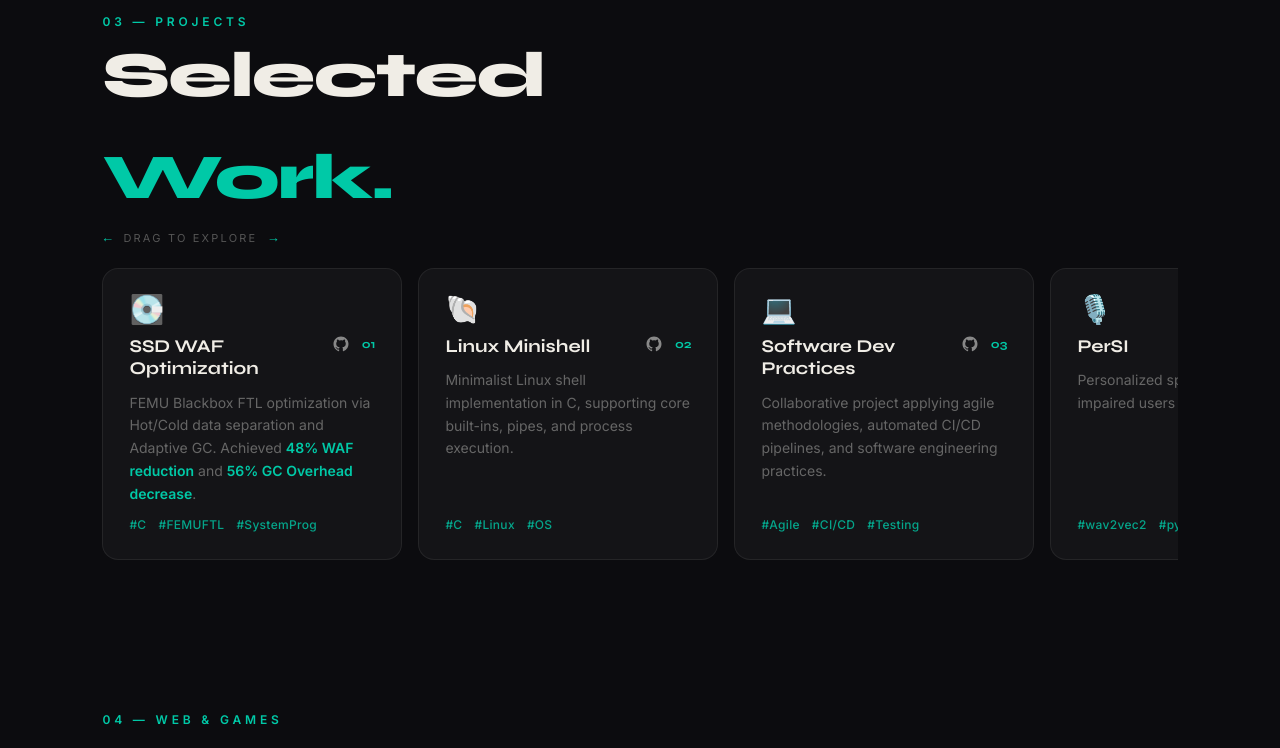
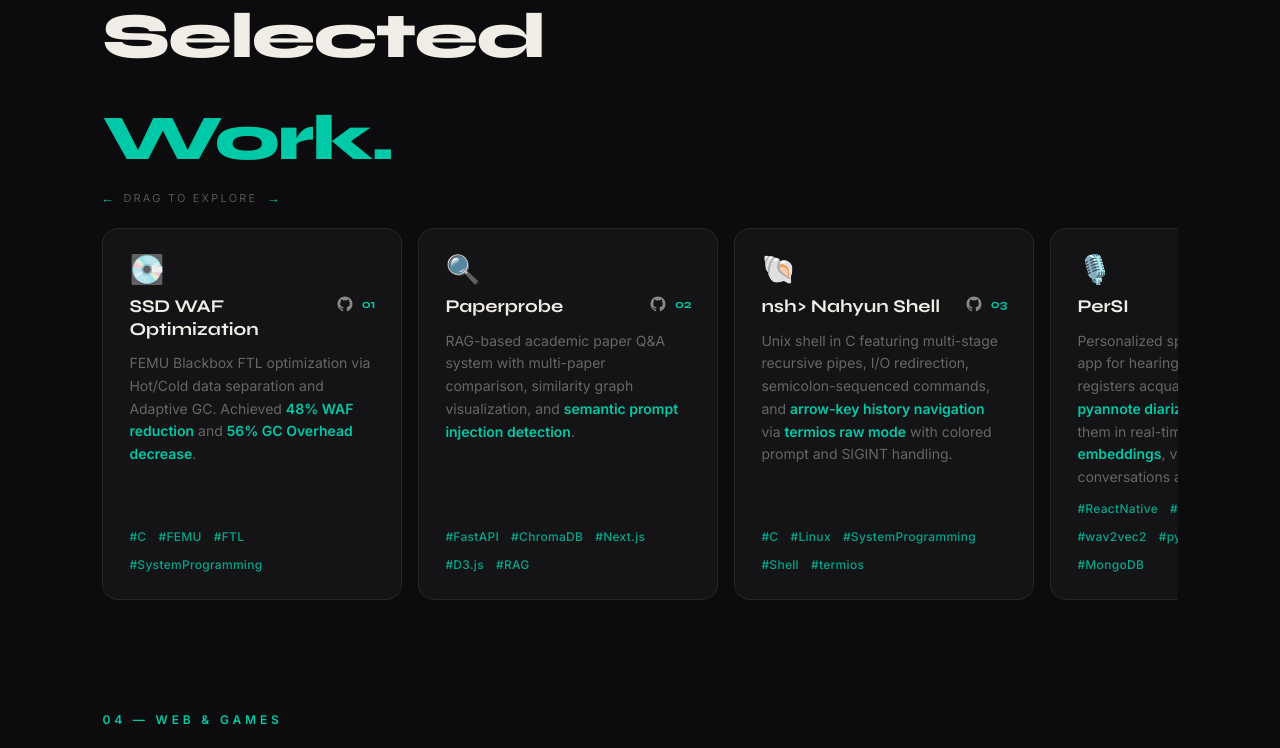
Before and after one commit to nahyun27/nahyun-portfolio, a Next.js app: page / in a window 1280 px wide. Shown: the part 2505-3253 px from the top of the page. Built offline with nearby package versions, Linux system fonts and the light colour scheme.

Commit message:
feat: update project cards with detailed subtitles and refined tags

```diff
--- a/src/components/HorizontalSlider.tsx
+++ b/src/components/HorizontalSlider.tsx
@@ -11,6 +11,9 @@ interface Card {
   tags: string[];
   emoji?: string;
   github?: string;
+  demo?: string;
+  playstore?: string;
+  appstore?: string;
 }
 
 // A single card component to handle mouse tracking locally
@@ -82,16 +85,47 @@ function SpotlightCard({ card, delay }: { card: Card, delay: number }) {
             style={{ fontFamily: "'Syne', sans-serif", color: "#F0EDE6" }}>
             {card.title}
           </h3>
-          <div className="flex items-center gap-3">
+          <div className="flex items-center gap-2">
+            {/* App Store (Apple Logo) */}
+            {card.appstore && (
+              <a href={card.appstore} target="_blank" rel="noopener noreferrer"
+                className="transition-all hover:text-[#00C9A7] hover:-translate-y-0.5"
+                style={{ color: "#888" }}
+                title="App Store">
+                <svg className="w-[18px] h-[18px] shrink-0" fill="currentColor" viewBox="0 0 24 24"><path d="M17.05 20.28c-.98.95-2.05.8-3.08.35-1.09-.46-2.09-.48-3.24 0-1.44.62-2.2.44-3.06-.35C2.79 15.25 3.51 7.59 9.05 7.31c1.35.07 2.29.74 3.08.8 1.18-.09 2.31-.91 3.65-.81 1.54.11 2.82.72 3.63 1.87-3.07 1.82-2.39 5.86.88 7.15-.71 1.77-1.55 3.52-3.24 4.04v-.08zM12.03 7.25c-.15-2.23 1.66-4.07 3.74-4.25.29 2.58-2.34 4.5-3.74 4.25z" /></svg>
+              </a>
+            )}
+
+            {/* Google Play (Android Logo) */}
+            {card.playstore && (
+              <a href={card.playstore} target="_blank" rel="noopener noreferrer"
+                className="transition-all hover:text-[#00C9A7] hover:-translate-y-0.5"
+                style={{ color: "#888" }}
+                title="Google Play">
+                <svg className="w-[18px] h-[18px] shrink-0" fill="currentColor" viewBox="0 0 24 24"><path d="M17.7 5.4 19.5 2c.2-.3 0-.6-.3-.6s-.5.1-.6.4L16.8 5c-1.4-.6-3-.9-4.8-.9-1.8 0-3.4.3-4.8.9L5.3 1.8c-.1-.2-.4-.3-.6-.1-.2.1-.3.4-.1.6l1.8 3.4c-3.1 1.7-5.2 4.9-5.2 8.6v.8h21.6v-.8c0-3.7-2.1-6.9-5.1-8.9zm-9.3 5.4c-.6 0-1.1-.5-1.1-1.1 0-.6.5-1.1 1.1-1.1.6 0 1.1.5 1.1 1.1 0 .6-.5 1.1-1.1 1.1zm7.2 0c-.6 0-1.1-.5-1.1-1.1 0-.6.5-1.1 1.1-1.1.6 0 1.1.5 1.1 1.1 0 .6-.5 1.1-1.1 1.1z" /></svg>
+              </a>
+            )}
+
+            {/* Website / Demo (Globe Link) */}
+            {card.demo && (
+              <a href={card.demo} target="_blank" rel="noopener noreferrer"
+                className="transition-all hover:text-[#00C9A7] hover:-translate-y-0.5"
+                style={{ color: "#888" }}
+                title="Website">
+                <svg className="w-[18px] h-[18px] shrink-0" fill="none" stroke="currentColor" strokeWidth="1.5" strokeLinecap="round" strokeLinejoin="round" viewBox="0 0 24 24"><circle cx="12" cy="12" r="10" /><path d="M12 2a15.3 15.3 0 014 10 15.3 15.3 0 01-4 10 15.3 15.3 0 01-4-10 15.3 15.3 0 014-10z" /><path d="M2 12h20" /></svg>
+              </a>
+            )}
+
+            {/* GitHub */}
             {card.github && (
               <a href={card.github} target="_blank" rel="noopener noreferrer"
-                className="transition-colors hover:text-[#00C9A7]"
+                className="transition-all hover:text-[#00C9A7] hover:-translate-y-0.5"
                 style={{ color: "#888" }}
                 title="GitHub">
-                <svg className="w-[18px] h-[18px] flex-shrink-0" fill="currentColor" viewBox="0 0 24 24"><path fillRule="evenodd" d="M12 2C6.477 2 2 6.484 2 12.017c0 4.425 2.865 8.18 6.839 9.504.5.092.682-.217.682-.483 0-.237-.008-.868-.013-1.703-2.782.605-3.369-1.343-3.369-1.343-.454-1.158-1.11-1.466-1.11-1.466-.908-.62.069-.608.069-.608 1.003.07 1.531 1.032 1.531 1.032.892 1.53 2.341 1.088 2.91.832.092-.647.35-1.088.636-1.338-2.22-.253-4.555-1.113-4.555-4.951 0-1.093.39-1.988 1.029-2.688-.103-.253-.446-1.272.098-2.65 0 0 .84-.27 2.75 1.026A9.564 9.564 0 0112 6.844c.85.004 1.705.115 2.504.337 1.909-1.296 2.747-1.027 2.747-1.027.546 1.379.202 2.398.1 2.651.64.7 1.028 1.595 1.028 2.688 0 3.848-2.339 4.695-4.566 4.943.359.309.678.92.678 1.855 0 1.338-.012 2.419-.012 2.747 0 .268.18.58.688.482A10.019 10.019 0 0022 12.017C22 6.484 17.522 2 12 2z" clipRule="evenodd" /></svg>
+                <svg className="w-[18px] h-[18px] shrink-0" fill="currentColor" viewBox="0 0 24 24"><path fillRule="evenodd" d="M12 2C6.477 2 2 6.484 2 12.017c0 4.425 2.865 8.18 6.839 9.504.5.092.682-.217.682-.483 0-.237-.008-.868-.013-1.703-2.782.605-3.369-1.343-3.369-1.343-.454-1.158-1.11-1.466-1.11-1.466-.908-.62.069-.608.069-.608 1.003.07 1.531 1.032 1.531 1.032.892 1.53 2.341 1.088 2.91.832.092-.647.35-1.088.636-1.338-2.22-.253-4.555-1.113-4.555-4.951 0-1.093.39-1.988 1.029-2.688-.103-.253-.446-1.272.098-2.65 0 0 .84-.27 2.75 1.026A9.564 9.564 0 0112 6.844c.85.004 1.705.115 2.504.337 1.909-1.296 2.747-1.027 2.747-1.027.546 1.379.202 2.398.1 2.651.64.7 1.028 1.595 1.028 2.688 0 3.848-2.339 4.695-4.566 4.943.359.309.678.92.678 1.855 0 1.338-.012 2.419-.012 2.747 0 .268.18.58.688.482A10.019 10.019 0 0022 12.017C22 6.484 17.522 2 12 2z" clipRule="evenodd" /></svg>
               </a>
             )}
-            <span className="shrink-0 font-bold text-xs"
+            <span className="shrink-0 font-bold text-xs ml-1"
               style={{ color: "#00C9A7", fontFamily: "'Syne', sans-serif" }}>
               {card.id}
             </span>
--- a/src/components/sections/ProjectsSection.tsx
+++ b/src/components/sections/ProjectsSection.tsx
@@ -15,19 +15,83 @@ const PROJECTS = [
         FEMU Blackbox FTL optimization via Hot/Cold data separation and Adaptive GC. Achieved <strong style={{ color: "#00C9A7" }}>48% WAF reduction</strong> and <strong style={{ color: "#00C9A7" }}>56% GC Overhead decrease</strong>.
       </span>
     ),
-    tags: ["C", "FEMU FTL", "System Prog"],
+    tags: ["C", "FEMU", "FTL", "SystemProgramming"],
     github: "https://github.com/nahyun27/femu-hotcold-ftl"
   },
   {
     id: "02",
+    emoji: "🔍",
+    title: "Paperprobe",
+    subtitle: (
+      <span>
+        RAG-based academic paper Q&A system with multi-paper comparison, similarity graph visualization, and <strong style={{ color: "#00C9A7" }}>semantic prompt injection detection</strong>.
+      </span>
+    ),
+    tags: ["FastAPI", "ChromaDB", "Next.js", "D3.js", "RAG"],
+    github: "https://github.com/nahyun27/paperprobe"
+  },
+  {
+    id: "03",
     emoji: "🐚",
-    title: "Linux Minishell",
-    subtitle: "Minimalist Linux shell implementation in C, supporting core built-ins, pipes, and process execution.",
-    tags: ["C", "Linux", "OS"],
+    title: "nsh> Nahyun Shell",
+    subtitle: (
+      <span>
+        Unix shell in C featuring multi-stage recursive pipes, I/O redirection, semicolon-sequenced commands, and{" "}
+        <strong style={{ color: "#00C9A7" }}>arrow-key history navigation</strong>{" "}
+        via <strong style={{ color: "#00C9A7" }}>termios raw mode</strong> with colored prompt and SIGINT handling.
+      </span>
+    ),
+    tags: ["C", "Linux", "SystemProgramming", "Shell", "termios"],
     github: "https://github.com/nahyun27/linux-study-minishell"
   },
   {
-    id: "03",
+    id: "04",
+    emoji: "🎙️",
+    title: "PerSI",
+    subtitle: (
+      <span>
+        Personalized speaker identification app for hearing-impaired users — registers acquaintances' voices via{" "}
+        <strong style={{ color: "#00C9A7" }}>pyannote diarization</strong> and identifies them in real-time using{" "}
+        <strong style={{ color: "#00C9A7" }}>wav2vec2 embeddings</strong>, visualizing conversations as chat.
+      </span>
+    ),
+    tags: ["React Native", "FastAPI", "PyTorch", "wav2vec2", "pyannote", "GCP", "MongoDB"],
+    github: "https://github.com/PerSI-Org/PerSI_FrontEnd"
+  },
+  {
+    id: "05",
+    emoji: "💊",
+    title: "ToFindPill",
+    subtitle: (
+      <span>
+        Pill recognition app for clinicians — photograph multiple pills at once and get instant ID via a{" "}
+        <strong style={{ color: "#00C9A7" }}>YOLOv5 detection → YOLOv8 classification</strong>{" "}
+        two-stage pipeline (Top-1 acc 99.76%, inference{" "}
+        <strong style={{ color: "#00C9A7" }}>5s → 1.5s</strong>
+        ). Full SDLC with SRS, QA/QC strategy, and Jira-managed sprints.
+      </span>
+    ),
+    tags: ["YOLOv5", "YOLOv8", "React Native", "Node.js", "MongoDB", "Python"],
+    github: "https://github.com/ToFindPill"
+  },
+  {
+    id: "06",
+    emoji: "🎾",
+    title: "TennisTown",
+    subtitle: (
+      <span>
+        Tennis tournament platform I helped build from the ground up — featuring{" "}
+        <strong style={{ color: "#00C9A7" }}>real-time bracket tracking</strong>{" "}
+        and in-app score submission with tournament registration, draw management, court-by-court match status, and BP reward system.
+      </span>
+    ),
+    tags: ["React", "Node.js", "Firebase"],
+    demo: "https://www.tennistown.team/",
+    playstore: "https://play.google.com/store/apps/details?id=com.momzit.tennistown&hl=ko",
+    appstore: "https://apps.apple.com/kr/app/%ED%85%8C%EB%8B%88%EC%8A%A4%ED%83%80%EC%9A%B4/id1632821276"
+  },
+  {
+    id: "07",
     emoji: "💻",
     title: "Software Dev Practices",
     subtitle: "Collaborative project applying agile methodologies, automated CI/CD pipelines, and software engineering practices.",
@@ -35,30 +99,22 @@ const PROJECTS = [
     github: "https://github.com/Software-Development-Practices"
   },
   {
-    id: "04",
-    emoji: "🎙️",
-    title: "PerSI",
-    subtitle: "Personalized speaker ID for hearing-impaired users with audio ML.",
-    tags: ["wav2vec2", "pyannote", "PyTorch"],
-    github: "https://github.com/PerSI-Org/PerSI_FrontEnd"
+    id: "08",
+    emoji: "🔬",
+    title: "ACE Lab Website",
+    subtitle: (
+      <span>
+        Official website for Hanyang Univ. ERICA's AI & Cyber Security Lab — built with{" "}
+        <strong style={{ color: "#00C9A7" }}>dark/light mode</strong> and{" "}
+        <strong style={{ color: "#00C9A7" }}>Korean/English i18n</strong>
+        , featuring lab news, publications, members, and album pages.
+      </span>
+    ),
+    tags: ["Next.js", "Tailwind CSS", "i18n"],
+    demo: "https://ace.hanyang.ac.kr"
   },
   {
-    id: "05",
-    emoji: "💊",
-    title: "ToFindPill",
-    subtitle: "Pill recognition mobile app — snap a photo to instantly identify any medication.",
-    tags: ["YOLOv5/v8", "React Native", "Python"],
-    github: "https://github.com/ToFindPill"
-  },
-  {
-    id: "06",
-    emoji: "🎾",
-    title: "TennisTown",
-    subtitle: "Tennis host-guest matching platform — find a court partner across Seoul.",
-    tags: ["React", "Node.js", "Firebase"]
-  },
-  {
-    id: "07",
+    id: "09",
     emoji: "🛵",
     title: "Deli-Go",
     subtitle: "Delivery carpooling app — Grand Prize winner at 아이디어톤.",
```
